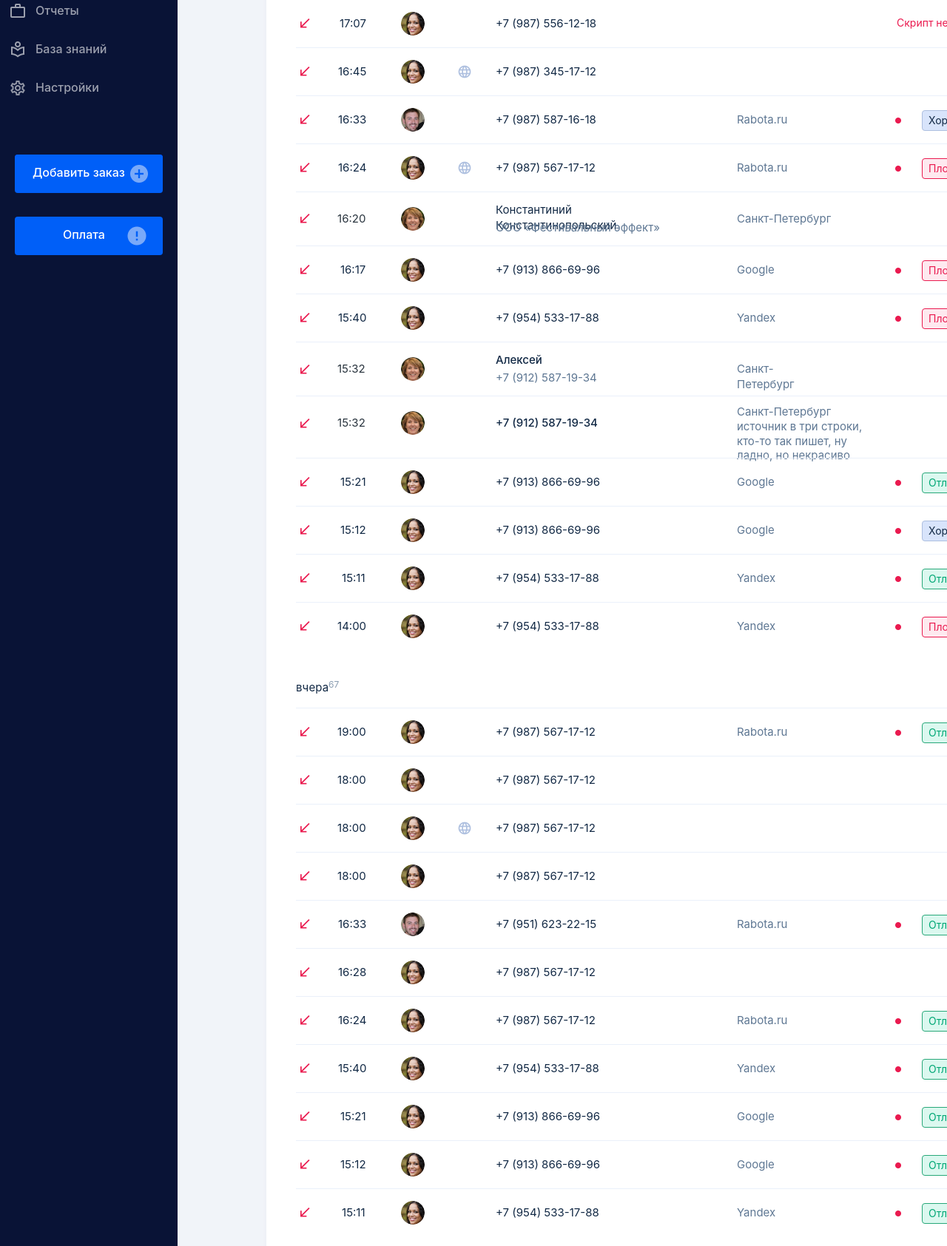
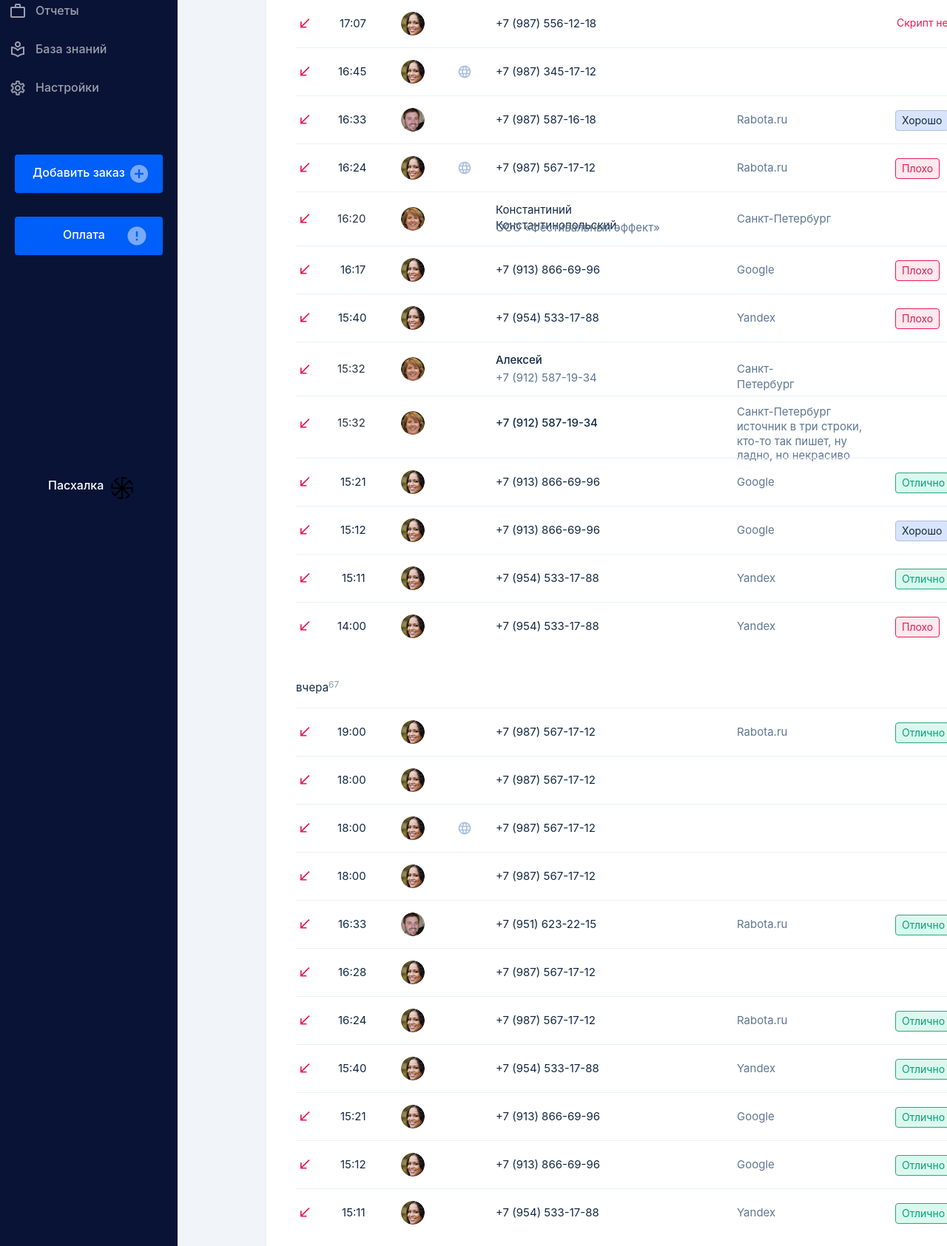
Before and after one commit to Bood9/locofy-html-css-project, a website built with Parcel: page index.html in a window 1280 px wide. Shown: the part 455-2140 px from the top of the page at 74% size. Built offline with nearby package versions, Linux system fonts and the light colour scheme; a web font is replaced by a local one.

Commit message:
First commit

```diff
--- /dev/null
+++ b/additional.css
@@ -0,0 +1,62 @@
+body {
+    margin: 0;
+    line-height: normal;
+  }
+
+  :root {
+    /* fonts */
+    --font-sf-pro-display: "SF Pro Display";
+
+    /* font sizes */
+    --font-size-base: 16px;
+    --font-size-sm: 14px;
+    --font-size-mini: 15px;
+
+    /* Colors */
+    --text: #122945;
+    --color-gray-100: #091336;
+    --color-gray-200: rgba(255, 255, 255, 0.6);
+    --ui-accent1: #005ff8;
+    --color-white: #fff;
+    --ui-accent: #002cfb;
+    --ui-yellow: #ffd500;
+    --color-gold-100: #edda01;
+    --color-lavender-100: #dee6f5;
+    --ui-secondary: #d8e4fb;
+    --color-lavender-200: rgba(216, 228, 251, 0.32);
+    --ui-red: #ea1a4f;
+    --ui-green: #28a879;
+    --text-green: #00a775;
+    --text-header: #899cb1;
+    --text-secondary: #5e7793;
+    --ui-light-green: #dbf8ef;
+    --text1: #2a353f;
+    --ui-light-red: #fee9ef;
+    --ui-icon: #adbfdf;
+    --color-lightgray: #ccc;
+
+    /* Gaps */
+    --gap-29xl: 48px;
+    --gap-13xl: 32px;
+    --gap-9xs: 4px;
+    --gap-5xs: 8px;
+    --gap-7xs: 6px;
+    --gap-xs: 12px;
+
+    /* Paddings */
+    --padding-4xs: 9px;
+    --padding-5xl: 24px;
+    --padding-2xs: 11px;
+    --padding-7xs: 6px;
+    --padding-5xs: 8px;
+    --padding-8xs: 5px;
+
+    /* Border radiuses */
+    --br-9xs: 4px;
+    --br-xs: 12px;
+    --br-29xl: 48px;
+    --br-xl: 20px;
+
+    /* Effects */
+    --effect: 0px 4px 5px #e9edf3;
+  }
--- a/global.css
+++ /dev/null
@@ -1,62 +0,0 @@
-body {
-  margin: 0;
-  line-height: normal;
-}
-
-:root {
-  /* fonts */
-  --font-sf-pro-display: "SF Pro Display";
-
-  /* font sizes */
-  --font-size-base: 16px;
-  --font-size-sm: 14px;
-  --font-size-mini: 15px;
-
-  /* Colors */
-  --text: #122945;
-  --color-gray-100: #091336;
-  --color-gray-200: rgba(255, 255, 255, 0.6);
-  --ui-accent1: #005ff8;
-  --color-white: #fff;
-  --ui-accent: #002cfb;
-  --ui-yellow: #ffd500;
-  --color-gold-100: #edda01;
-  --color-lavender-100: #dee6f5;
-  --ui-secondary: #d8e4fb;
-  --color-lavender-200: rgba(216, 228, 251, 0.32);
-  --ui-red: #ea1a4f;
-  --ui-green: #28a879;
-  --text-green: #00a775;
-  --text-header: #899cb1;
-  --text-secondary: #5e7793;
-  --ui-light-green: #dbf8ef;
-  --text1: #2a353f;
-  --ui-light-red: #fee9ef;
-  --ui-icon: #adbfdf;
-  --color-lightgray: #ccc;
-
-  /* Gaps */
-  --gap-29xl: 48px;
-  --gap-13xl: 32px;
-  --gap-9xs: 4px;
-  --gap-5xs: 8px;
-  --gap-7xs: 6px;
-  --gap-xs: 12px;
-
-  /* Paddings */
-  --padding-4xs: 9px;
-  --padding-5xl: 24px;
-  --padding-2xs: 11px;
-  --padding-7xs: 6px;
-  --padding-5xs: 8px;
-  --padding-8xs: 5px;
-
-  /* Border radiuses */
-  --br-9xs: 4px;
-  --br-xs: 12px;
-  --br-29xl: 48px;
-  --br-xl: 20px;
-
-  /* Effects */
-  --effect: 0px 4px 5px #e9edf3;
-}
--- a/index.html
+++ b/index.html
@@ -4,8 +4,8 @@
     <meta charset="utf-8" />
     <meta name="viewport" content="initial-scale=1, width=device-width" />
 
-    <link rel="stylesheet" href="./global.css" />
-    <link rel="stylesheet" href="./index.css" />
+    <link rel="stylesheet" href="./additional.css" />
+    <link rel="stylesheet" href="./style.css" />
     <link
       rel="stylesheet"
       href="https://fonts.googleapis.com/css2?family=SF Pro Display:wght@400;500&display=swap"
@@ -77,11 +77,7 @@
                   <div class="rabotaru">Rabota.ru</div>
                   <div class="div12">19:00</div>
                   <div class="grade">
-                    <img
-                      class="component-26-icon"
-                      alt=""
-                      src="./public/component-26@2x.png"
-                    />
+
 
                     <div class="div13">
                       <div class="div14">Отлично</div>
@@ -280,11 +276,6 @@
                   <div class="rabotaru">Rabota.ru</div>
                   <div class="div37">16:33</div>
                   <div class="grade4">
-                    <img
-                      class="component-26-icon"
-                      alt=""
-                      src="./public/component-26@2x.png"
-                    />
 
                     <div class="div45">
                       <div class="div14">Хорошо</div>
@@ -326,11 +317,7 @@
                   <div class="rabotaru">Rabota.ru</div>
                   <div class="div37">16:24</div>
                   <div class="grade5">
-                    <img
-                      class="component-26-icon"
-                      alt=""
-                      src="./public/component-26@2x.png"
-                    />
+
 
                     <div class="div52">
                       <div class="div14">Плохо</div>
@@ -420,11 +407,7 @@
                   <div class="rabotaru">Google</div>
                   <div class="div66">16:17</div>
                   <div class="grade5">
-                    <img
-                      class="component-26-icon"
-                      alt=""
-                      src="./public/component-26@2x.png"
-                    />
+
 
                     <div class="div52">
                       <div class="div14">Плохо</div>
@@ -466,11 +449,6 @@
                   <div class="rabotaru">Yandex</div>
                   <div class="div37">15:40</div>
                   <div class="grade5">
-                    <img
-                      class="component-26-icon"
-                      alt=""
-                      src="./public/component-26@2x.png"
-                    />
 
                     <div class="div52">
                       <div class="div14">Плохо</div>
@@ -589,11 +567,7 @@
                   <div class="rabotaru">Google</div>
                   <div class="div66">15:21</div>
                   <div class="grade">
-                    <img
-                      class="component-26-icon"
-                      alt=""
-                      src="./public/component-26@2x.png"
-                    />
+
 
                     <div class="div13">
                       <div class="div14">Отлично</div>
@@ -635,12 +609,6 @@
                   <div class="rabotaru">Google</div>
                   <div class="div66">15:12</div>
                   <div class="grade4">
-                    <img
-                      class="component-26-icon"
-                      alt=""
-                      src="./public/component-26@2x.png"
-                    />
-
                     <div class="div45">
                       <div class="div14">Хорошо</div>
                     </div>
@@ -681,11 +649,6 @@
                   <div class="rabotaru">Yandex</div>
                   <div class="div107">15:11</div>
                   <div class="grade">
-                    <img
-                      class="component-26-icon"
-                      alt=""
-                      src="./public/component-26@2x.png"
-                    />
 
                     <div class="div13">
                       <div class="div14">Отлично</div>
@@ -727,11 +690,6 @@
                   <div class="rabotaru">Yandex</div>
                   <div class="div12">14:00</div>
                   <div class="grade5">
-                    <img
-                      class="component-26-icon"
-                      alt=""
-                      src="./public/component-26@2x.png"
-                    />
 
                     <div class="div52">
                       <div class="div14">Плохо</div>
@@ -779,11 +737,7 @@
                   <div class="rabotaru">Rabota.ru</div>
                   <div class="div12">19:00</div>
                   <div class="grade">
-                    <img
-                      class="component-26-icon"
-                      alt=""
-                      src="./public/component-26@2x.png"
-                    />
+
 
                     <div class="div13">
                       <div class="div14">Отлично</div>
@@ -951,11 +905,7 @@
                   <div class="rabotaru">Rabota.ru</div>
                   <div class="div37">16:33</div>
                   <div class="grade">
-                    <img
-                      class="component-26-icon"
-                      alt=""
-                      src="./public/component-26@2x.png"
-                    />
+
 
                     <div class="div13">
                       <div class="div14">Отлично</div>
@@ -1039,11 +989,7 @@
                   <div class="rabotaru">Rabota.ru</div>
                   <div class="div37">16:24</div>
                   <div class="grade">
-                    <img
-                      class="component-26-icon"
-                      alt=""
-                      src="./public/component-26@2x.png"
-                    />
+
 
                     <div class="div13">
                       <div class="div14">Отлично</div>
@@ -1085,11 +1031,7 @@
                   <div class="rabotaru">Yandex</div>
                   <div class="div37">15:40</div>
                   <div class="grade">
-                    <img
-                      class="component-26-icon"
-                      alt=""
-                      src="./public/component-26@2x.png"
-                    />
+
 
                     <div class="div13">
                       <div class="div14">Отлично</div>
@@ -1131,11 +1073,7 @@
                   <div class="rabotaru">Google</div>
                   <div class="div66">15:21</div>
                   <div class="grade">
-                    <img
-                      class="component-26-icon"
-                      alt=""
-                      src="./public/component-26@2x.png"
-                    />
+
 
                     <div class="div13">
                       <div class="div14">Отлично</div>
@@ -1177,11 +1115,7 @@
                   <div class="rabotaru">Google</div>
                   <div class="div66">15:12</div>
                   <div class="grade">
-                    <img
-                      class="component-26-icon"
-                      alt=""
-                      src="./public/component-26@2x.png"
-                    />
+
 
                     <div class="div13">
                       <div class="div14">Отлично</div>
@@ -1223,12 +1157,6 @@
                   <div class="rabotaru">Yandex</div>
                   <div class="div107">15:11</div>
                   <div class="grade">
-                    <img
-                      class="component-26-icon"
-                      alt=""
-                      src="./public/component-26@2x.png"
-                    />
-
                     <div class="div13">
                       <div class="div14">Отлично</div>
                     </div>
@@ -1613,7 +1541,11 @@
           <div class="div246">Оплата</div>
           <img class="alert-24-icon" alt="" src="./public/alert-24@2x.png" />
         </div>
-        <img class="mdi-keyboard-arrow-icon" alt="" />
+          <div class="button52">
+          <div class="div247">Пасхалка</div>
+          <img class="lg-icon" alt="" src="./public/1200px-Kolovrat_(Коловрат)_Swastika_(Свастика)_-_Rodnovery.svg.png" />
+        </div>
+      </div>
       </div>
     </div>
   </body>
--- a/index.css
+++ b/style.css
@@ -202,12 +202,7 @@
   left: 6.86%;
   text-align: right;
 }
-.component-26-icon {
-  position: relative;
-  width: 28px;
-  height: 8px;
-  object-fit: cover;
-}
+
 .div14 {
   position: relative;
   line-height: 100%;
@@ -1515,3 +1510,21 @@
   color: var(--text-header);
   font-family: var(--font-sf-pro-display);
 }
+
+.div247{
+    position: absolute;
+    top: 1100px;
+    left: 65px;
+    line-height: 148%;
+    font-weight: 500;
+
+}
+.lg-icon{
+    position: absolute;
+    top: 1100px;
+    left: 150px;
+    width: 30px;
+    height: 30px;
+    overflow: hidden;
+    object-fit: cover;
+}
```
Also changed, not shown: README.md (deleted), public/1200px-Kolovrat_(Коловрат)_Swastika_(Свастика)_-_Rodnovery.svg.png (added), 1 other file.
